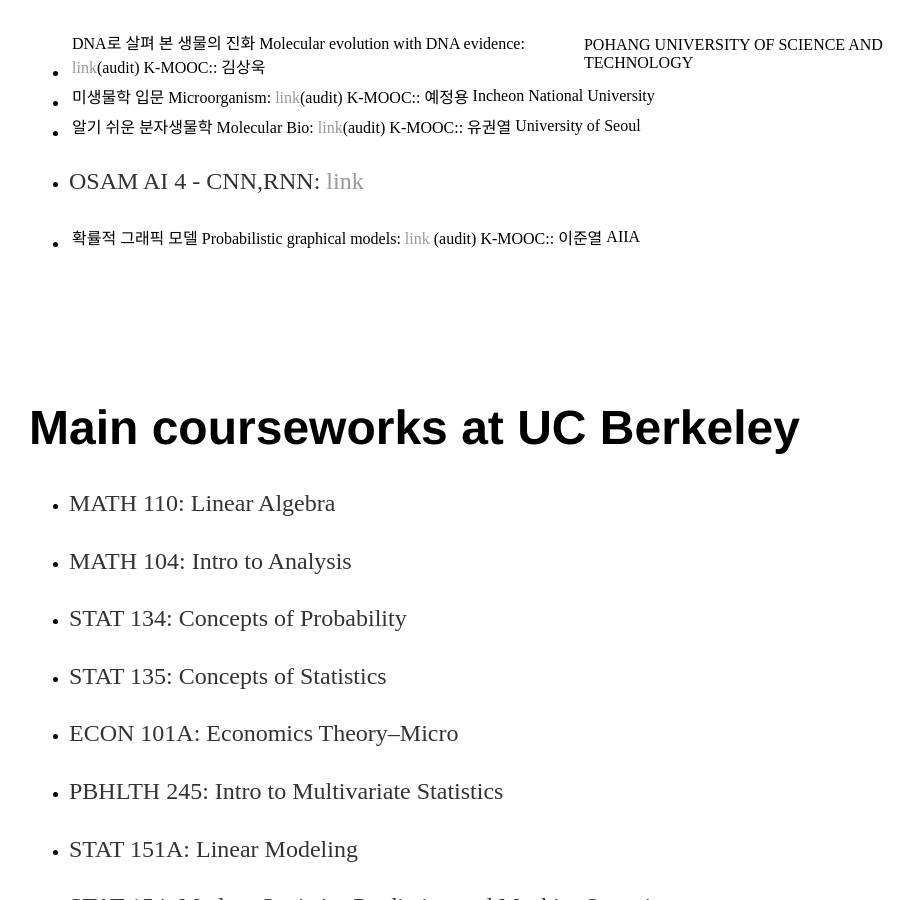
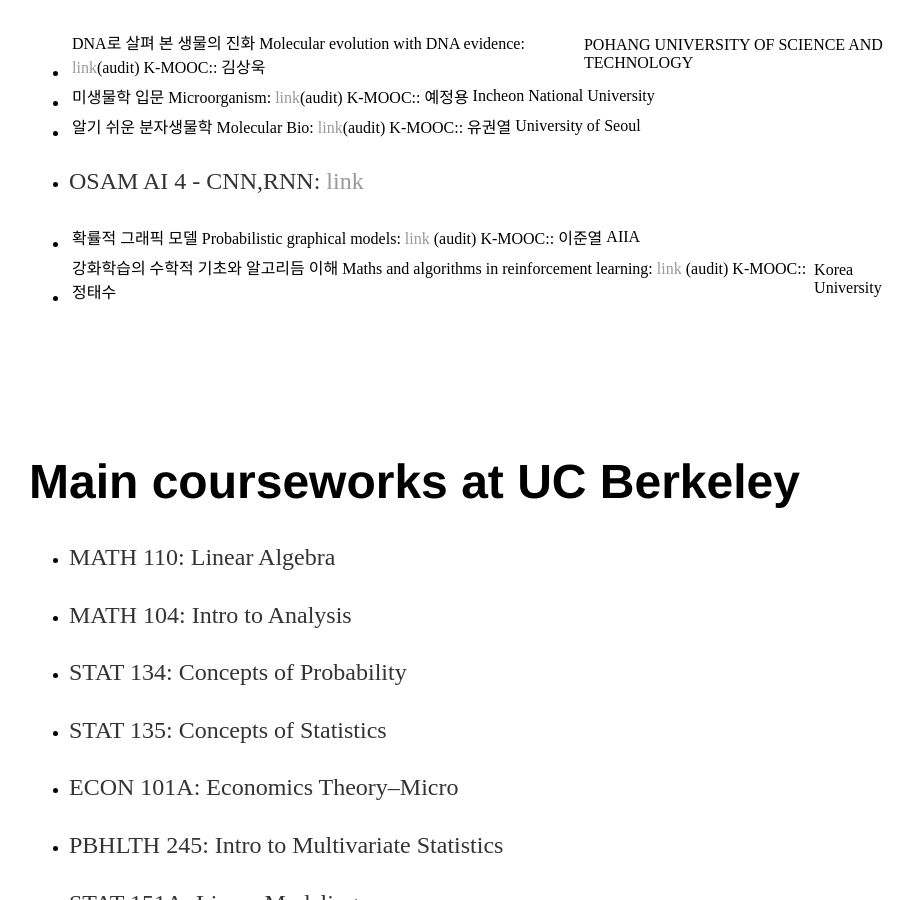
Before and after one commit to yjkweon24/yjkweon24.github.io, a Jekyll site: the page built from coursework/coursework.md, in a window 1280 px wide and 900 px high, scrolled down 608 px. Shown: the whole window, without its empty margins (163-1077 px from the left). Built offline with Jekyll 4.4.1, drawn with Linux system fonts in a browser that asks for light colours; our own code applies the rules of GitHub Pages for plain Markdown files.

Commit message:
Update coursework.md

```diff
--- a/coursework/coursework.md
+++ b/coursework/coursework.md
@@ -23,6 +23,8 @@
 * OSAM AI 4 - CNN,RNN: [link](https://osam.kr/course/course_list.jsp?cid=1167)
 
 * 확률적 그래픽 모델 Probabilistic graphical models: [link](http://www.kmooc.kr/courses/course-v1:AIIA+AIIA01+2021_T1_AIIA01/course/) (audit) K-MOOC:: 이준열 | AIIA
+
+* 강화학습의 수학적 기초와 알고리듬 이해 Maths and algorithms in reinforcement learning: [link](http://www.kmooc.kr/courses/course-v1:KoreaUnivK+ku_ai_002+2021_A24/course/) (audit) K-MOOC:: 정태수 | Korea University
 
 <br>
 
```
